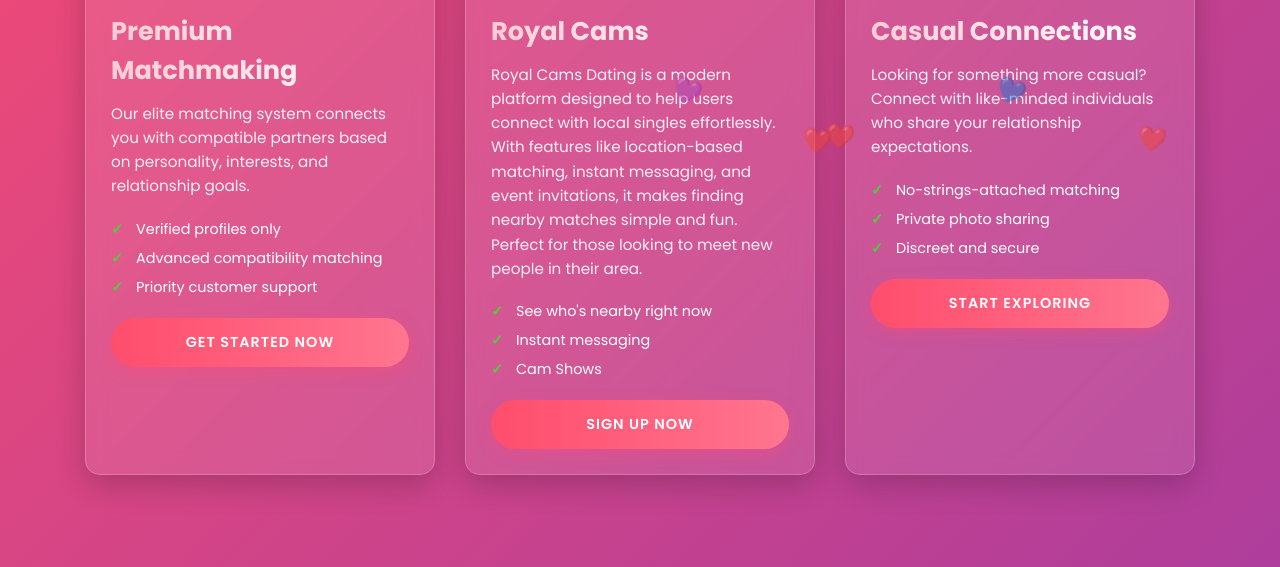
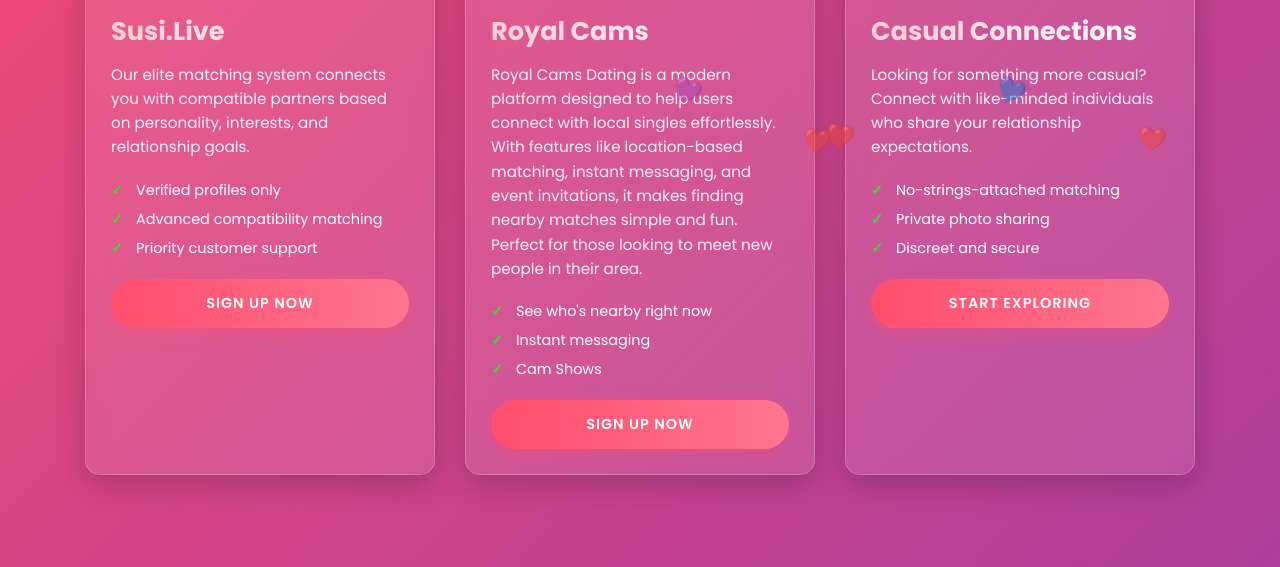
Before and after one commit to Viyanga2004/LoveConnect, a plain HTML site: page index.html in a window 1280 px wide. Shown: the part 644-1211 px from the top of the page. Drawn offline with Linux system fonts and the light colour scheme.

Commit message:
Update index.html

```diff
--- a/index.html
+++ b/index.html
@@ -633,20 +633,20 @@
         </header>
 
         <div class="main-content">
-            <div class="offer-card" onclick="window.open('https://mwoone.hapydatte.net/?utm_source=da57dc555e50572d&ban=fb&j1=1&s1=229652&s2=2127032&s3=hgfrg&s5=nhgfhjgt&click_id=grhgr', '_blank')">
+            <div class="offer-card" onclick="window.open('https://t.acrsmartcam.com/340102/6952?bo=2779,2778,2777,2776,2775&popUnder=true&aff_sub5=SF_006OG000004lmDN', '_blank')">
                 <span class="badge">Most Popular</span>
                 <span class="limited-time">Limited Time</span>
                 <div class="offer-image-container">
-                    <img src="https://images.unsplash.com/photo-1516589178581-6cd7833ae3b2?ixlib=rb-1.2.1&auto=format&fit=crop&w=634&q=80" alt="Happy couple" class="offer-image">
+                    <img src="https://www.imglnkx.com/6246/thumbnails_100/Thumbs_SusiLive.png" alt="Happy couple" class="offer-image">
                 </div>
-                <h3 class="offer-title">Premium Matchmaking</h3>
+                <h3 class="offer-title">Susi.Live </h3>
                 <p class="offer-description">Our elite matching system connects you with compatible partners based on personality, interests, and relationship goals.</p>
                 <ul class="benefits-list">
                     <li>Verified profiles only</li>
                     <li>Advanced compatibility matching</li>
                     <li>Priority customer support</li>
                 </ul>
-                <button class="cta-button">Get Started Now</button>
+                <button class="cta-button">Sign UP Now</button>
             </div>
 
             <div class="offer-card" onclick="window.open('https://t.acrsmartcam.com/340102/4152?aff_sub=lvcnet&bo=2753,2754,2755,2756&popUnder=true&aff_sub5=SF_006OG000004lmDN', '_blank')">
```
